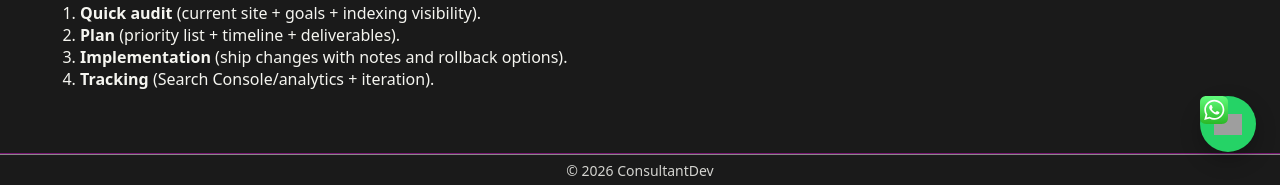
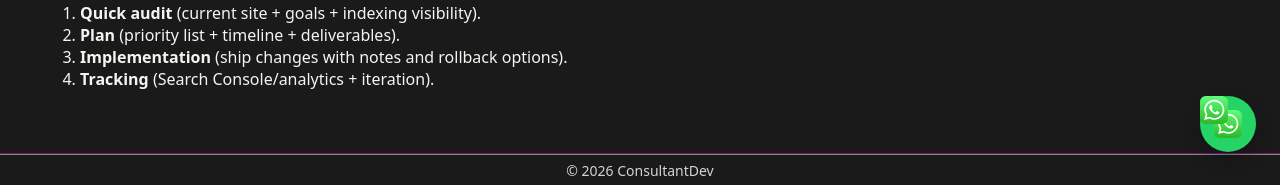
Before and after one commit to m33lucky-benny/ebiya-consul, a Jekyll site: the page built from index.html, in a window 1280 px wide. Shown: the part 724-909 px from the top of the page. Built offline with Jekyll 4.4.1, drawn with Linux system fonts in a browser that asks for light colours.

Commit message:
Update main.scss

```diff
--- a/assets/css/main.scss
+++ b/assets/css/main.scss
@@ -4,7 +4,6 @@
 @import 'variables';
 @import "navbar";
 @import "button";
-@import "whatsapp";
 
 //-----------------------------------------
 // 2️⃣ Brand colors from _data/settings
@@ -166,3 +165,25 @@
   height: 70px;    /* NEW: Fixed equal height */
   min-height: 50px;
 }
+
+.whatsapp-float {
+  position: fixed;
+  bottom: 24px;
+  right: 24px;
+  width: 56px;
+  height: 56px;
+  border-radius: 50%;
+  background-color: #25d366;
+  background-image: url('/assets/iocn/wp.svg' );
+  background-image: url("{{ '/assets/icon/whatsapp.svg' | relative_url }}");
+  background-repeat: no-repeat;
+  background-position: center;
+  background-size: 28px;
+  box-shadow: 0 8px 20px rgba(0,0,0,.25);
+  z-index: 9999;
+  transition: transform 0.2s ease;
+}
+
+.whatsapp-float:hover {
+  transform: translateY(-4px);
+}
```
